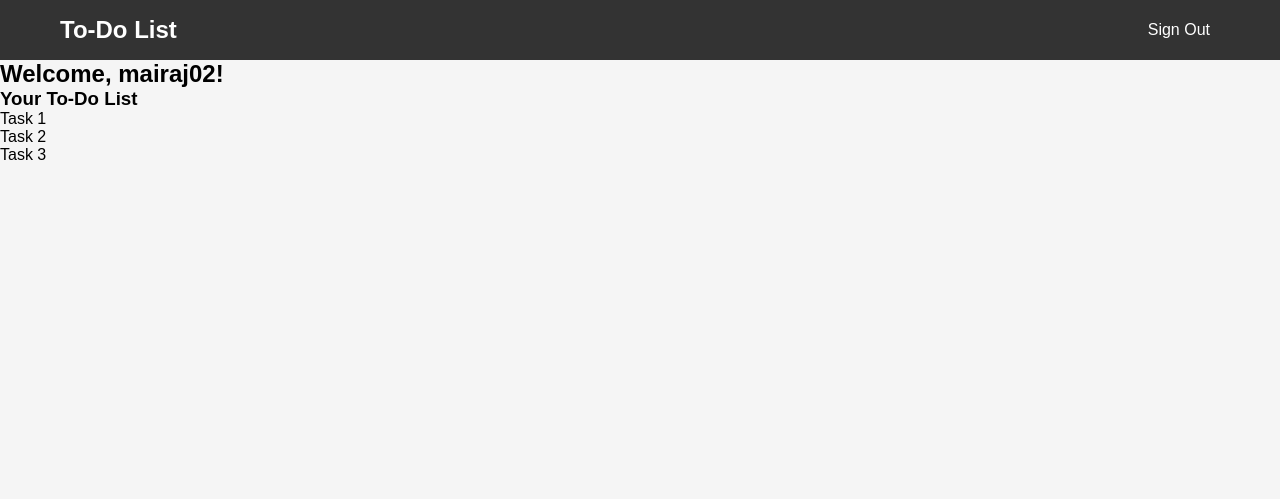
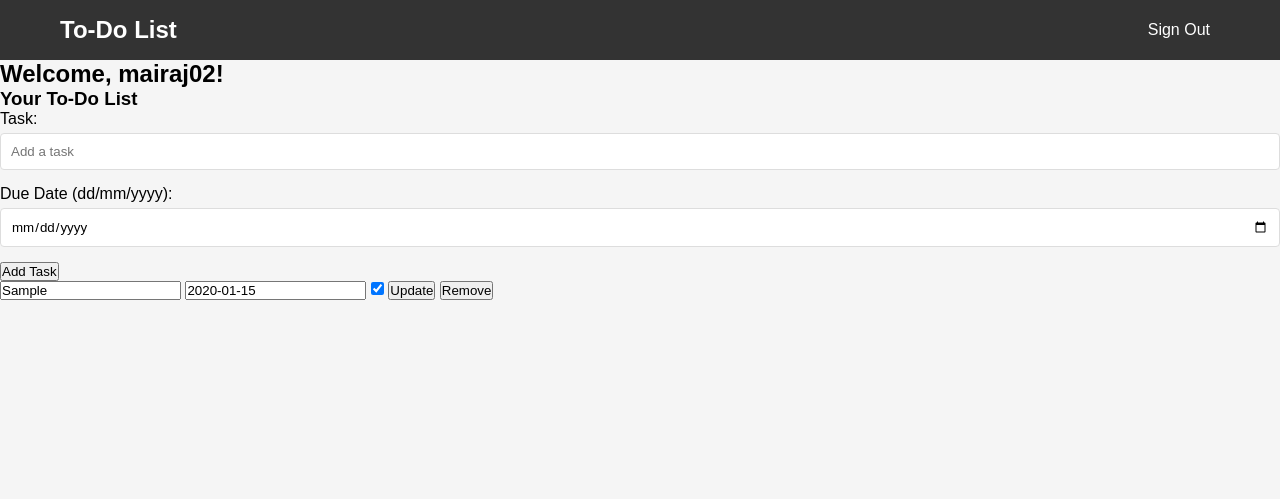
Before and after one commit to mairaj-02/flask_todo_app, a Flask app: page /todo in a window 1280 px wide. Shown: the top 499 px of the page. Run offline with Flask 3, Linux system fonts and the light colour scheme; a user stored in the database is signed in; tables that the repository leaves empty hold one stand-in row (values such as "Sample post").

Commit message:
implemented task adding, removing and updating functionality

```diff
--- a/app.py
+++ b/app.py
@@ -36,11 +36,12 @@ def register():
         username = request.form['username']
         password = request.form['password']
 
-
         success, message = database.register_user(username, password)
         flash(message)
         if success:
-            return redirect(url_for('home'))
+            return redirect(url_for('todo_list')) # if registration is successful then they are redirected to the todo page
+        else:
+            return redirect(url_for('home')) # else prompted to register again
     return render_template('register.html')
 
 # todo page route -  incomplete for now
@@ -48,7 +49,44 @@ def register():
 def todo_list():
     if 'username' not in session:
         return redirect(url_for('home'))
-    return render_template('todo.html')
+    tasks = database.get_user_tasks(session['username'])
+    return render_template('todo.html', tasks=tasks) # getting the tasks from the get_user_tasks function and passing into todo.html
+
+
+@app.route('/add_task', methods=['POST']) # retrieves the name, task, and due date and passed into the add_task function
+def add_task():
+    if 'username' not in session:
+        return redirect(url_for('home'))
+    else:
+        name = session['username']
+    task = request.form['task']
+    due_date = request.form['due_date']
+    database.add_task_to_table(name, task, due_date)
+    return redirect(url_for('todo_list'))
+
+@app.route('/remove_task', methods=['POST']) # retrieves the task and passed into the remove_task function
+def remove_task():
+    if 'username' not in session:
+        return redirect(url_for('home'))
+    else:
+        name = session['username']
+    task = request.form['task']
+    database.remove_task_from_table(name, task)
+    return redirect(url_for('todo_list'))
+
+@app.route('/update_task', methods=['POST']) # retrieves the task and passed into the update_task function
+def update_task():
+    if 'username' not in session:
+        return redirect(url_for('home'))
+    else:
+        name = session['username']
+
+    task = request.form['task']
+    due_date = request.form['due_date']
+    done = request.form['done']
+    database.update_task_in_table(name, task, due_date, done)
+    return redirect(url_for('todo_list'))
+
 
 # signout route
 @app.route('/logout')
@@ -56,5 +94,6 @@ def logout():
     session.pop('username', None)
     return redirect(url_for('home'))
 
+
 if __name__ == '__main__': # running the app with debugging on
     app.run(debug=True)
--- a/database.py
+++ b/database.py
@@ -38,6 +38,13 @@ def register_user(name, password):
 
         hashed_password = bcrypt.hashpw(password.encode('utf-8'), bcrypt.gensalt())
         cursor.execute("INSERT INTO users (username, password_hash) VALUES (?, ?)", (name, hashed_password)) # stores the hashed password for the respective user
+        cursor.execute(f'''
+                CREATE TABLE IF NOT EXISTS todos_{name} (
+                    task TEXT NOT NULL,
+                    due_date TEXT NOT NULL,
+                    done BOOLEAN NOT NULL DEFAULT 0
+                )
+            ''')
         conn.commit()
         conn.close()
         return True, "User registered successfully!"
@@ -63,3 +70,34 @@ def verify_user(name, password):
             return False, "Username not found, please register first."
     finally:
         conn.close()
+
+def get_user_tasks(name):
+    conn = sqlite3.connect('todo.db')
+    cursor = conn.cursor()
+    cursor.execute(f"SELECT * FROM todos_{name}")
+    tasks = cursor.fetchall()
+    conn.close()
+    return tasks # gets the tasks and respective rows from the respective table
+
+def add_task_to_table(name, task, due_date):
+    conn = sqlite3.connect('todo.db')
+    cursor = conn.cursor()
+    cursor.execute(f"INSERT INTO todos_{name} (task, due_date) VALUES (?, ?)", (task, due_date))
+    conn.commit()
+    conn.close() # inserts task and due_date into the respective table
+
+
+def remove_task_from_table(name, task):
+    conn = sqlite3.connect('todo.db')
+    cursor = conn.cursor()
+    cursor.execute(f"DELETE FROM todos_{name} WHERE task = ?", (task,))
+    conn.commit()
+    conn.close() # deletes task and the related row from the table
+
+
+def update_task_in_table(name, task, due_date, done):
+    conn = sqlite3.connect('todo.db')
+    cursor = conn.cursor()
+    cursor.execute(f"UPDATE todos_{name} SET due_date = ?, done = ? WHERE task = ?", (due_date, done, task))
+    conn.commit()
+    conn.close()
--- a/templates/todo.html
+++ b/templates/todo.html
@@ -3,15 +3,40 @@
 {% block title %}My To-Do List{% endblock %}
 
 {% block content %}
-<div class="todo-container">
-    <h2>
-        Welcome, {{ session.username }}!
-    </h2>
+    <div class="todo-container">
+        <h2>Welcome, {{ session['username'] }}!</h2>
         <h3>Your To-Do List</h3>
+
+        <form action="{{ url_for('add_task') }}" method="post" class="todo-form">
+            <div class="form-group">
+                <label for="task">Task:</label>
+                <input type="text" id="task" name="task" placeholder="Add a task" required>
+            </div>
+
+            <div class="form-group">
+                <label for="due_date">Due Date (dd/mm/yyyy):</label>
+                <input type="date" id="due_date" name="due_date" required>
+            </div>
+            <button type="submit" class="btn-add">Add Task</button>
+        </form>
+
         <ul class="todo-list">
-            <li>Task 1</li>
-            <li>Task 2</li>
-            <li>Task 3</li>
+            {% for task in tasks %}
+                <li>
+                    <form action="{{ url_for('update_task')}}" method="post" style="display: inline;">
+                        <input type="hidden" name="task" value="{{ task[0] }}">
+                        <input type="text" name="task" value="{{ task[0] }}" required>
+                        <input type="text" name="due_date" value="{{ task[1] }}" required>
+                        <input type="checkbox" name="done" {% if task[2] %}checked{% endif %}>
+                        <button type="submit" class="btn-update">Update</button>
+                    </form>
+
+                    <form action="{{ url_for('remove_task') }}" method="post" style="display: inline;">
+                        <input type="hidden" name="task" value="{{ task[0] }}">
+                        <button type="submit" class="btn-remove">Remove</button>
+                    </form>
+                </li>
+            {% endfor %}
         </ul>
-</div>
+    </div>
 {% endblock %}
```
Also changed, not shown: todo.db.
